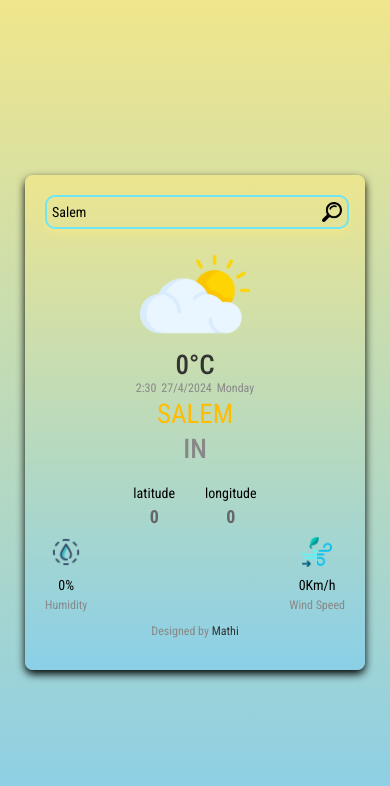
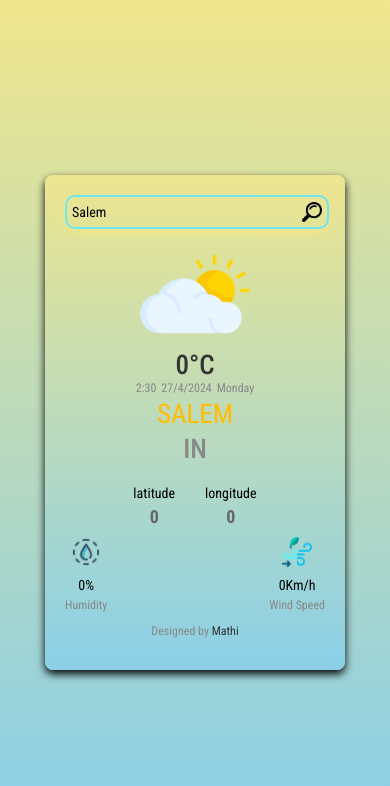
Before and after one commit to 0607mathi/Weather-App-Using-API, a React (Vite) app: page / in a window 390 px wide. Shown: the top 786 px of the page. Built offline with nearby package versions, Linux system fonts and the light colour scheme; no server answers.

Commit message:
.container {         width: 260px;         padding: 20px;     }

```diff
--- a/src/App.css
+++ b/src/App.css
@@ -218,7 +218,7 @@ body{
 
   @media only screen and (max-width:1024px) {
     .container {
-        width: 300px;
+        width: 260px;
         padding: 20px;
     }
 
```
